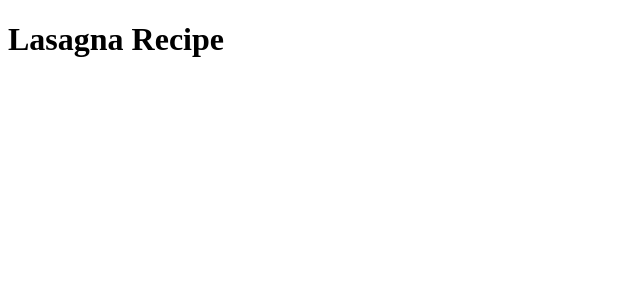
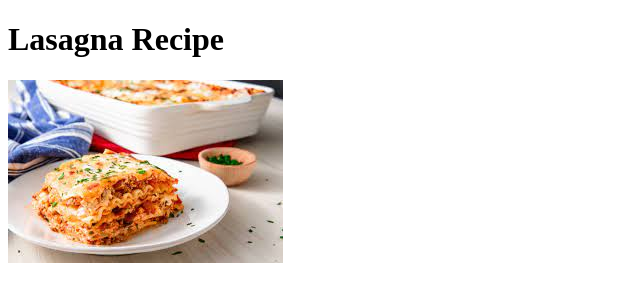
Before and after one commit to saiNaruUFL/odin-recipes, a plain HTML site: page recipes/lasagna.html in a window 1280 px wide. Shown: the whole page, without its empty margins (0-640 px from the left). Drawn offline with Linux system fonts and the light colour scheme.

Commit message:
Mistake with Lasagna Picture(Fixed)
- Lasagan Picture was was under Index.html
  when it is suppposed to be under lasagna.html

```diff
--- a/recipes/lasagna.html
+++ b/recipes/lasagna.html
@@ -8,5 +8,6 @@
 </head>
 <body>
     <h1>Lasagna Recipe</h1>
+    <img src="../images/lasagna.jpeg">
 </body>
 </html>
```
Also changed, not shown: index.html (+0 -1 lines).
